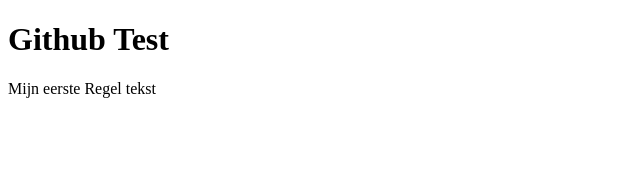
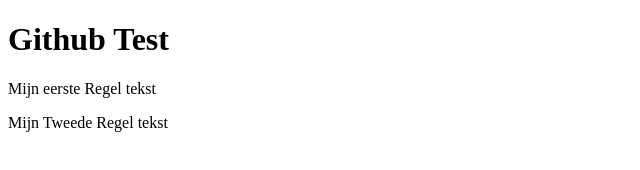
Before and after one commit to Geysandy/TestvoorGithub, a plain HTML site: page index.html in a window 1280 px wide. Shown: the whole page, without its empty margins (0-640 px from the left). Drawn offline with Linux system fonts and the light colour scheme.

Commit message:
Add 2nd text

```diff
--- a/index.html
+++ b/index.html
@@ -10,5 +10,8 @@
     <p>
 Mijn eerste Regel tekst
     </p>
+    <p>
+        Mijn Tweede Regel tekst
+    </p>
 </body>
 </html>
```
